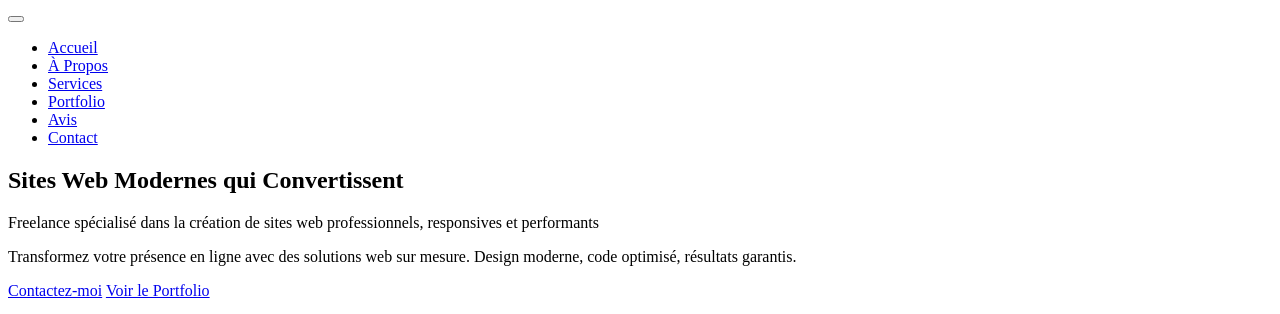
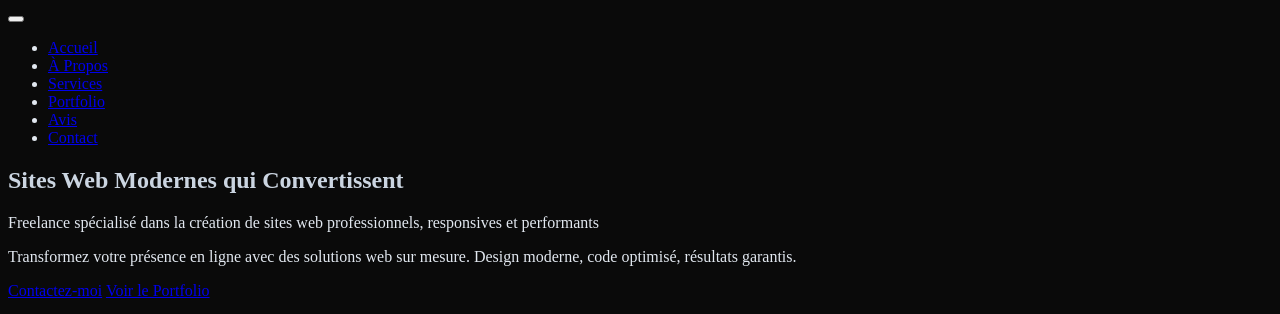
Before and after one commit to maes07-del/mon-site-fiverr, a plain HTML site: page index.html in a window 1280 px wide. Shown: the part 91-405 px from the top of the page. Drawn offline with Linux system fonts and the light colour scheme.

Commit message:
Update index.html

```diff
--- a/index.html
+++ b/index.html
@@ -5,7 +5,23 @@
     <meta name="viewport" content="width=device-width, initial-scale=1.0">
     <meta name="description" content="Freelance Web Developer - Création de sites web professionnels, WordPress, Landing Pages. Services bilingues FR/EN.">
     <title>Freelance Web Developer | Création de Sites Web Professionnels</title>
-    <link rel="stylesheet" href="styles.css">
+    <style>
+        /* Force dark theme immediately */
+        body {
+            background-color: #0a0a0a !important;
+            color: #e2e8f0 !important;
+        }
+        h1, h2, h3, h4, h5, h6 {
+            color: #cbd5e1 !important;
+        }
+        p {
+            color: #e2e8f0 !important;
+        }
+        .navbar {
+            background-color: rgba(10, 10, 10, 0.95) !important;
+        }
+    </style>
+    <link rel="stylesheet" href="styles.css?v=2">
     <link rel="preconnect" href="https://fonts.googleapis.com">
     <link rel="preconnect" href="https://fonts.gstatic.com" crossorigin>
     <link href="https://fonts.googleapis.com/css2?family=Inter:wght@300;400;500;600;700&family=Poppins:wght@400;600;700&display=swap" rel="stylesheet">
```
